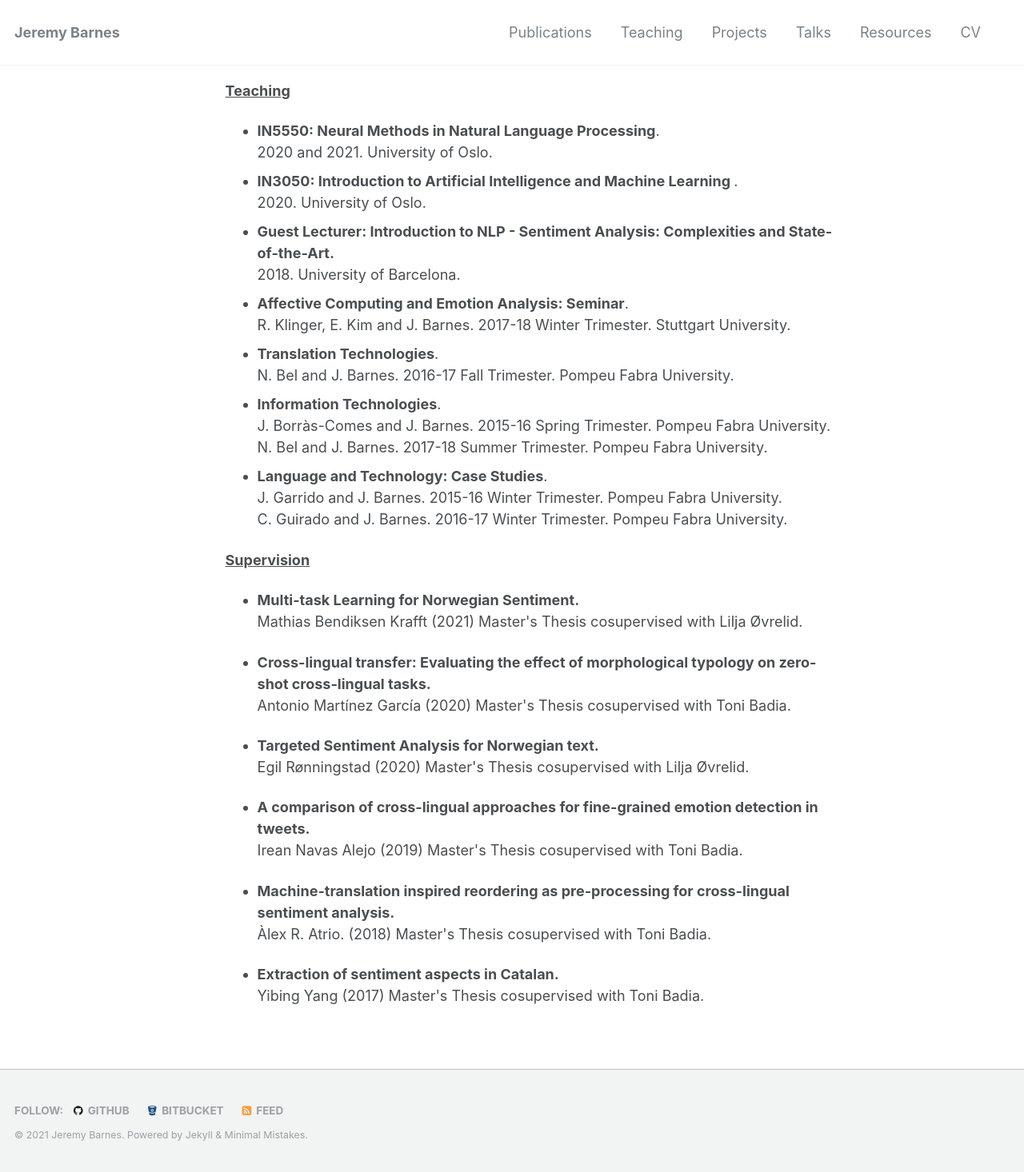
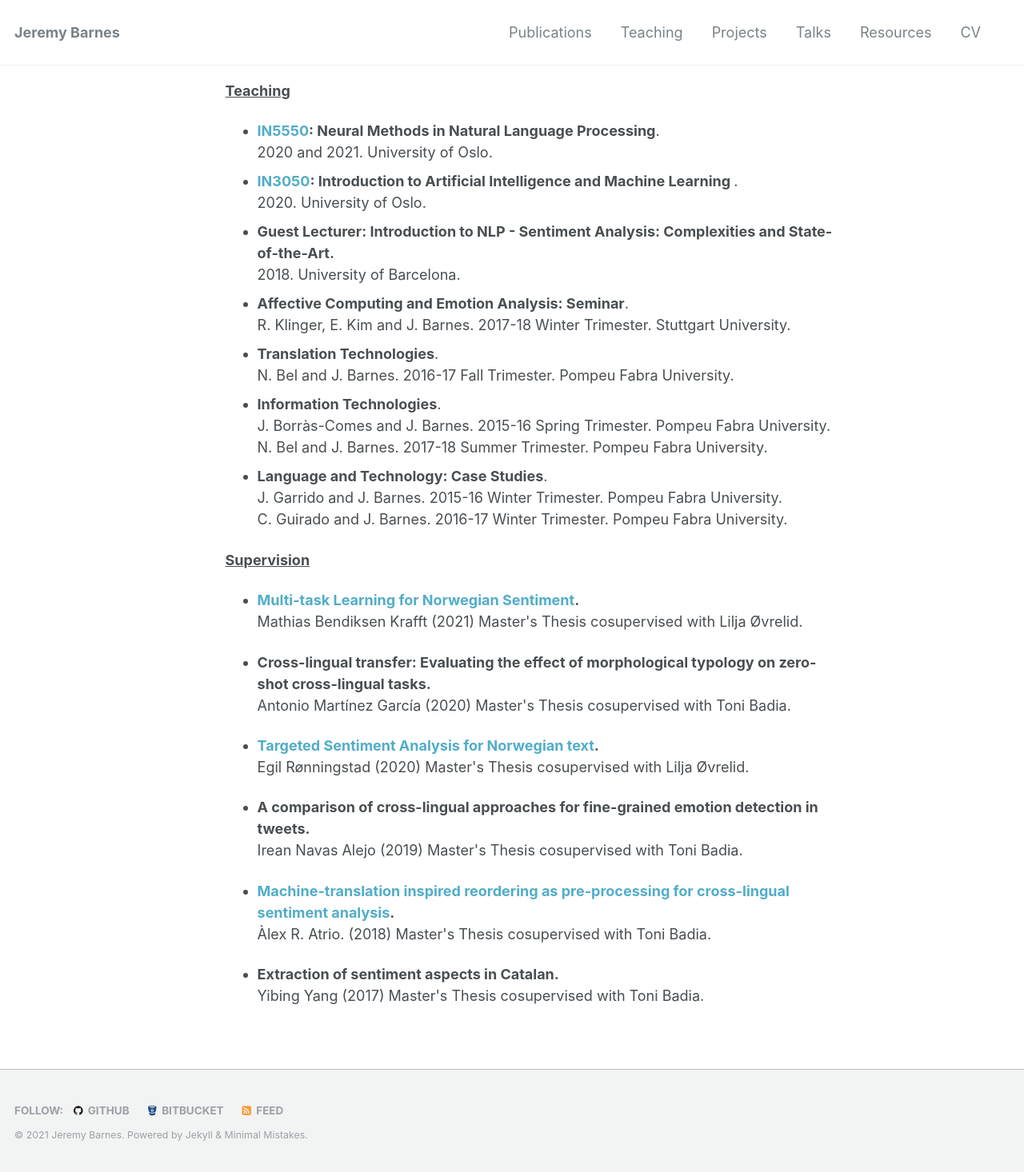
Before and after one commit to jerbarnes/jerbarnes.github.io, a Jekyll site: the page built from teaching/index.html, in a window 1280 px wide. Shown: the whole page at 80% size. Built offline with Jekyll 4.4.1, drawn with Linux system fonts in a browser that asks for light colours; part of the change alters nothing that is shown.

```diff
--- a/teaching/index.html
+++ b/teaching/index.html
@@ -8,8 +8,8 @@ title: teaching
 
 <p style="text-align: justify;"><span style="text-decoration: underline;"><strong>Teaching</strong></span></p>
 <ul>
-<li>           <strong>IN5550: Neural Methods in Natural Language Processing</strong>. <br />2020 and 2021. University of Oslo.</li>
-<li>           <strong>IN3050: Introduction to Artificial Intelligence and Machine Learning </strong>. <br />2020. University of Oslo.</li>
+<li>           <strong><a href="https://www.uio.no/studier/emner/matnat/ifi/IN5550/">IN5550</a>: Neural Methods in Natural Language Processing</strong>. <br />2020 and 2021. University of Oslo.</li>
+<li>           <strong><a href="https://www.uio.no/studier/emner/matnat/ifi/IN3050/index-eng.html">IN3050</a>: Introduction to Artificial Intelligence and Machine Learning </strong>. <br />2020. University of Oslo.</li>
 <li>           <strong>Guest Lecturer: Introduction to NLP - Sentiment Analysis: Complexities and State-of-the-Art.</strong><br />2018. University of Barcelona.</li>
 <li>           <strong>Affective Computing and Emotion Analysis: Seminar</strong>. <br />R. Klinger, E. Kim and J. Barnes. 2017-18 Winter Trimester. Stuttgart University.</li>
 <li>           <strong>Translation Technologies</strong>. <br />N. Bel and J. Barnes. 2016-17 Fall Trimester. Pompeu Fabra University.</li>
@@ -24,19 +24,19 @@ C. Guirado and J. Barnes. 2016-17 Winter Trimester. Pompeu Fabra University.
 <p style="text-align: justify;"><span style="text-decoration: underline;"><strong>Supervision</strong></span></p>
 <ul>
 
-<li><strong>Multi-task Learning for Norwegian Sentiment.</strong> <br /> Mathias Bendiksen Krafft (2021) Master's Thesis cosupervised with Lilja Øvrelid.
+<li><strong><a href="https://www.duo.uio.no/handle/10852/87720">Multi-task Learning for Norwegian Sentiment</a>.</strong> <br /> Mathias Bendiksen Krafft (2021) Master's Thesis cosupervised with Lilja Øvrelid.
 <p></li>
 
 <li><strong>Cross-lingual transfer: Evaluating the effect of morphological typology on zero-shot cross-lingual tasks.</strong> <br /> Antonio Martínez García (2020) Master's Thesis cosupervised with Toni Badia.
 <p></li>
 
-<li><strong>Targeted Sentiment Analysis for Norwegian text.</strong> <br /> Egil Rønningstad (2020) Master's Thesis cosupervised with Lilja Øvrelid.
+<li><strong><a href="https://www.duo.uio.no/handle/10852/84291?show=full">Targeted Sentiment Analysis for Norwegian text</a>.</strong> <br /> Egil Rønningstad (2020) Master's Thesis cosupervised with Lilja Øvrelid.
 <p></li>
 
 <li><strong>A comparison of cross-lingual approaches for fine-grained emotion detection in tweets.</strong> <br /> Irean Navas Alejo (2019) Master's Thesis cosupervised with Toni Badia.
 <p></li>
 
-<li><strong>Machine-translation inspired reordering as pre-processing for cross-lingual sentiment analysis.</strong> <br /> Àlex R. Atrio. (2018) Master's Thesis cosupervised with Toni Badia.
+<li><strong><a href="http://diposit.ub.edu/dspace/handle/2445/126142">Machine-translation inspired reordering as pre-processing for cross-lingual sentiment analysis</a>.</strong> <br /> Àlex R. Atrio. (2018) Master's Thesis cosupervised with Toni Badia.
 <p></li>
 
 <li><strong>Extraction of sentiment aspects in Catalan.</strong> <br /> Yibing Yang (2017) Master's Thesis cosupervised with Toni Badia.
```
